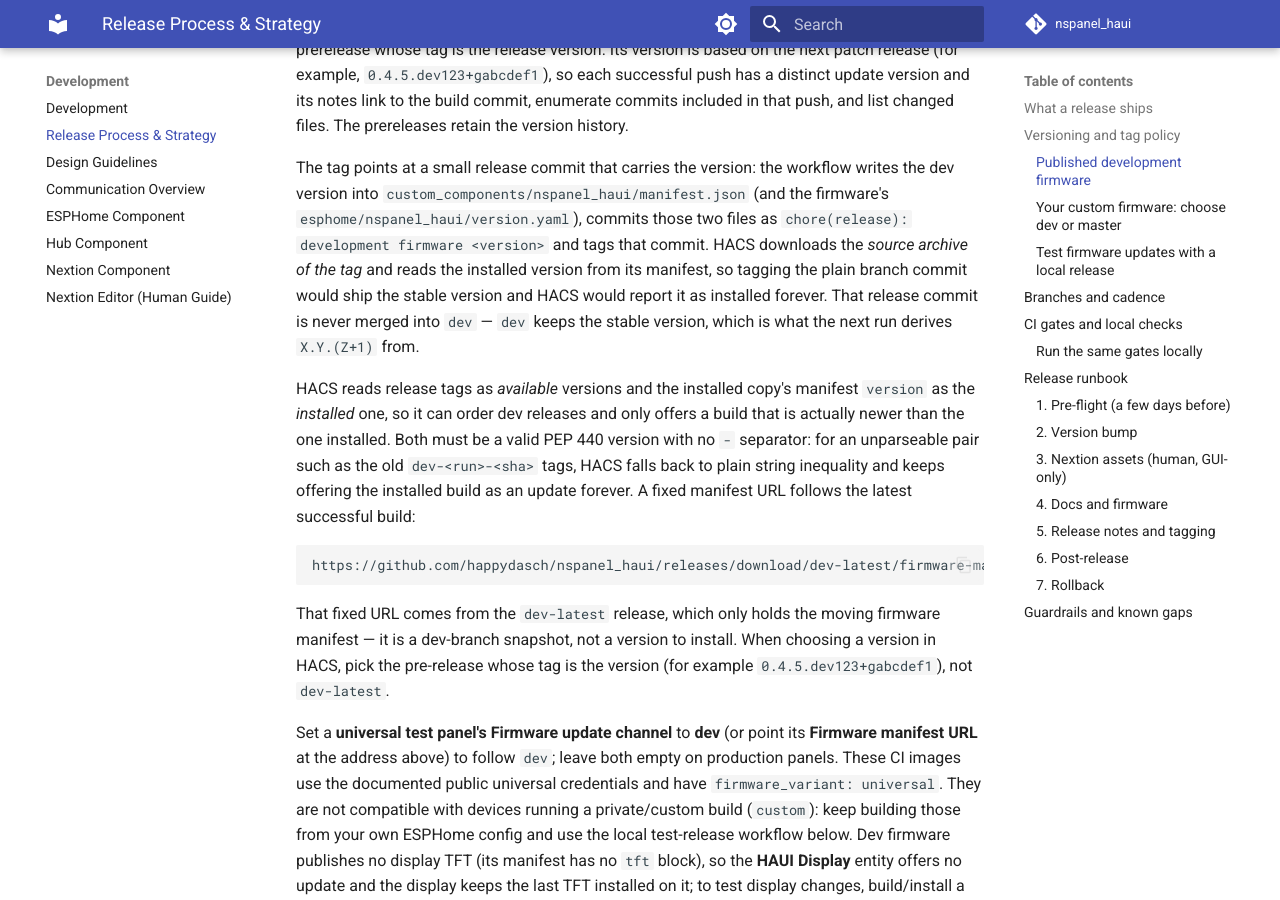
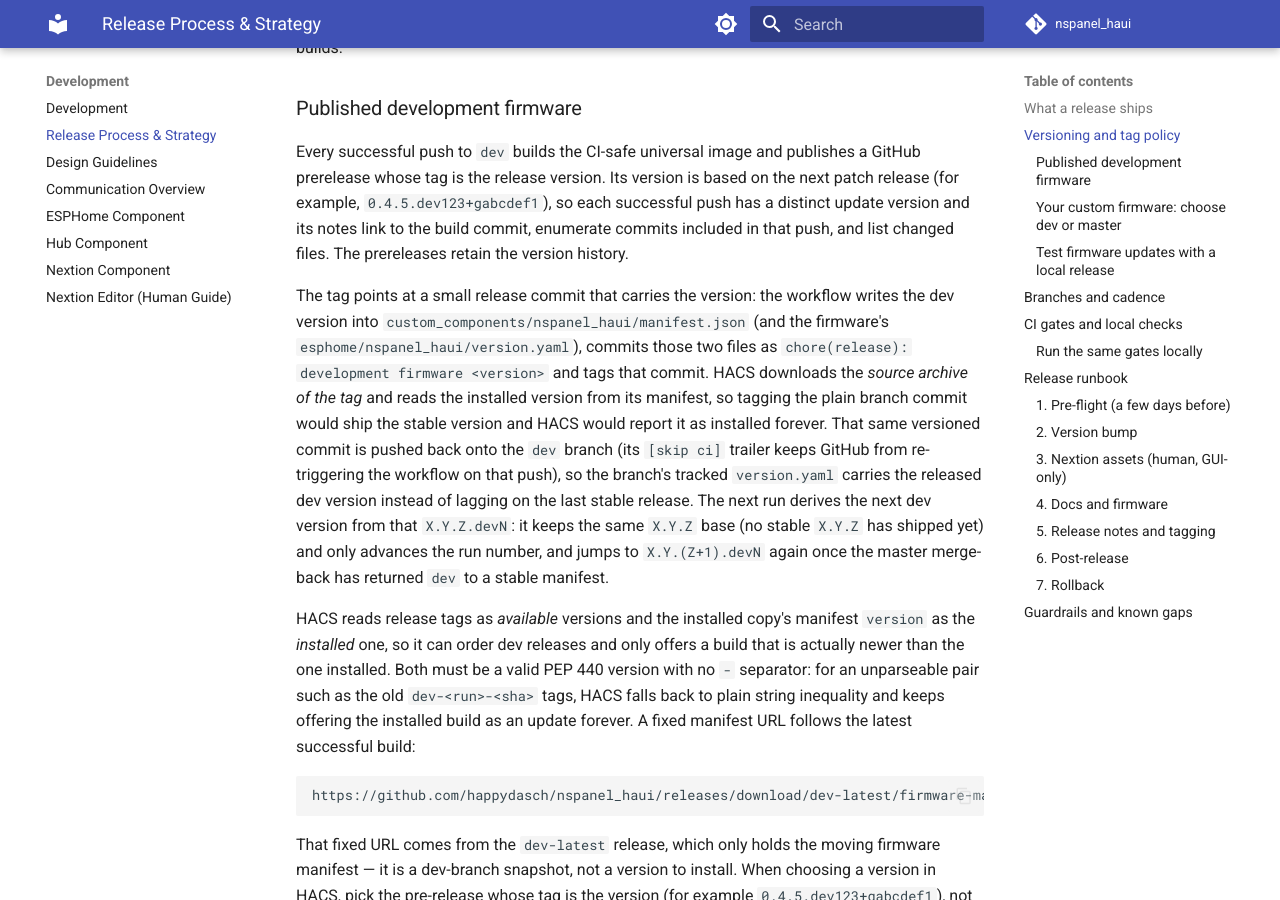
Before and after one commit to happydasch/nspanel_haui, an MkDocs documentation site: the page built from docs/release.md, in a window 1280 px wide and 900 px high, scrolled down 2714 px. Built offline with MkDocs 1.6.1 and Material for MkDocs 9.7.7, drawn with Linux system fonts in a browser that asks for light colours; comment, search, counter and statistics services are not loaded; some of the changed text lies outside the part shown.

Commit message:
feat(release): add release notes for version 0.4.5 and update roadmap chore(ci): enhance workflows with concurrency settings fix(bump_version): ensure dev version updates manifest and yaml without affecting stable sources test: add tests for development version handling in bump_version

```diff
--- a/docs/release.md
+++ b/docs/release.md
@@ -44,7 +44,12 @@
 Semantic Versioning. `custom_components/nspanel_haui/manifest.json` is the
 source of truth; `haui/version.py` reads it at runtime. `scripts/bump_version.py`
 updates firmware version sources every time; `--tft-update` additionally updates
-the display version sources:
+the display version sources. A development version (`X.Y.Z.devN`, optionally
+with a `+local` build segment such as the `.dev<run>+g<sha>` the dev-release CI
+publishes) is a firmware-only bump in that same shape: it updates
+`manifest.json` and the firmware `yaml_version` but leaves `pyproject.toml`,
+`tft_version` and the HMI binaries at their stable values, because the dev
+channel ships no display TFT:
 
 1. `custom_components/nspanel_haui/manifest.json` — source of truth.
 2. `pyproject.toml` — packaging mirror.
@@ -112,9 +117,14 @@
 `chore(release): development firmware <version>` and tags that commit. HACS
 downloads the *source archive of the tag* and reads the installed version from its
 manifest, so tagging the plain branch commit would ship the stable version and
-HACS would report it as installed forever. That release commit is never merged
-into `dev` — `dev` keeps the stable version, which is what the next run derives
-`X.Y.(Z+1)` from.
+HACS would report it as installed forever. That same versioned commit is pushed
+back onto the `dev` branch (its `[skip ci]` trailer keeps GitHub from
+re-triggering the workflow on that push), so the branch's tracked `version.yaml`
+carries the released dev version instead of lagging on the last stable release.
+The next run derives the next dev version from that
+`X.Y.Z.devN`: it keeps the same `X.Y.Z` base (no stable `X.Y.Z` has shipped yet)
+and only advances the run number, and jumps to `X.Y.(Z+1).devN` again once the
+master merge-back has returned `dev` to a stable manifest.
 
 HACS reads release tags as *available* versions and the installed copy's manifest
 `version` as the *installed* one, so it can order dev releases and only offers a
```
Also changed, not shown: CHANGELOG.md (+27 -23 lines), ROADMAP.md (+26 -17 lines), .github/release-notes/v0.4.5.md (added), 6 other files.
